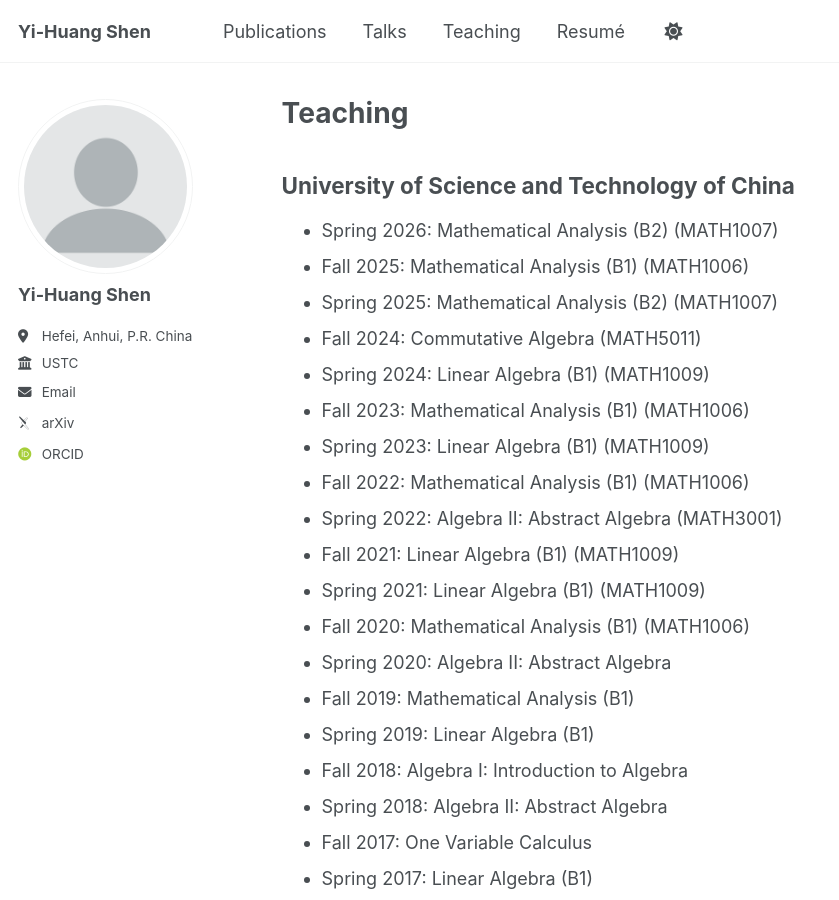
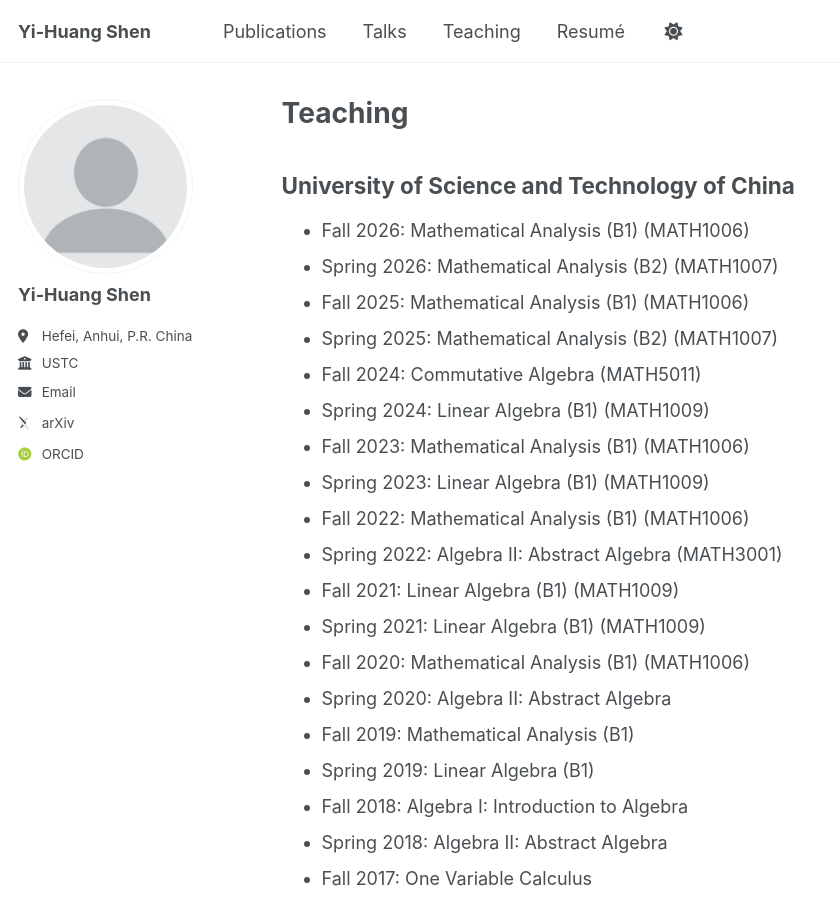
Before and after one commit to YiHuangShen-USTC/YiHuangShen-USTC.github.io, a Jekyll site: the page built from _pages/teaching.md, in a window 1280 px wide and 900 px high. Shown: the whole window, without its empty margins (0-839 px from the left). Built offline with Jekyll 4.4.1, drawn with Linux system fonts in a browser that asks for light colours; some web fonts are replaced; a script that is not in the unit is left out.

Commit message:
Update teaching.md

```diff
--- a/_pages/teaching.md
+++ b/_pages/teaching.md
@@ -8,6 +8,7 @@
 {% include base_path %}
 
 ## University of Science and Technology of China
+* Fall 2026: Mathematical Analysis (B1) (MATH1006)
 * Spring 2026: Mathematical Analysis (B2) (MATH1007)
 * Fall 2025: Mathematical Analysis (B1) (MATH1006)
 * Spring 2025: Mathematical Analysis (B2) (MATH1007)
```
